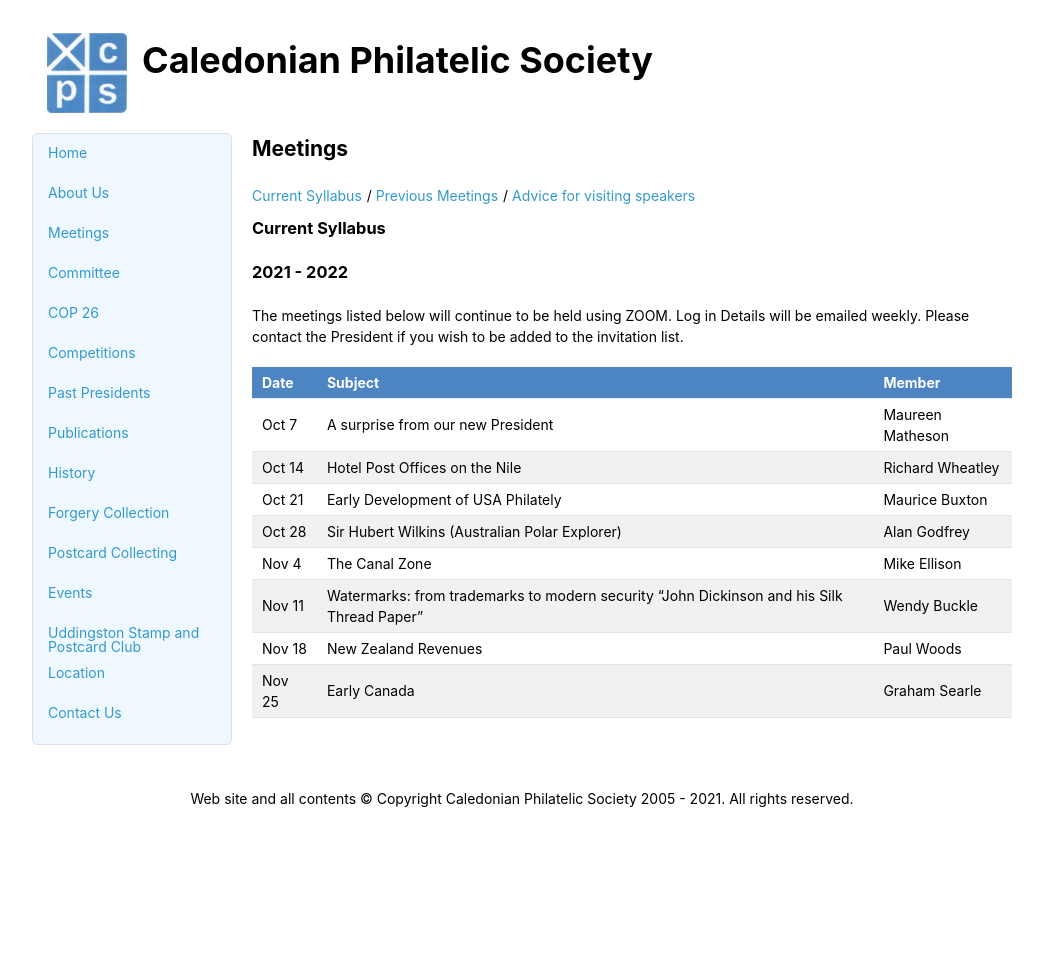
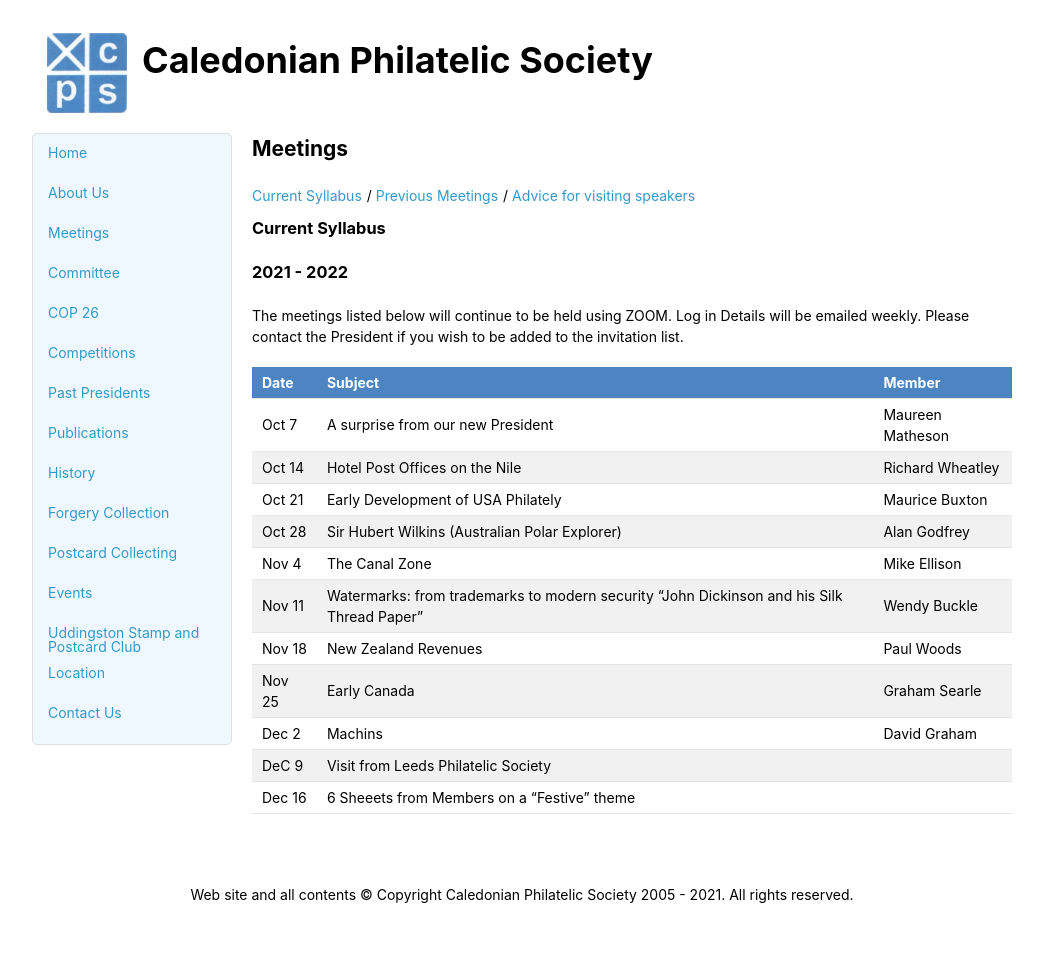
Before and after one commit to astalker/caledonian-stamps, a Jekyll site: the page built from meetings.md, in a window 1280 px wide. Shown: the whole page, without its empty margins (118-1161 px from the left). Built offline with Jekyll 4.4.1, drawn with Linux system fonts in a browser that asks for light colours; our own code applies the rules of GitHub Pages for plain Markdown files; before the commit the page ends 900 px from its top, so only the background shows below that.

Commit message:
December 2021 Meetings added

```diff
--- a/meetings.md
+++ b/meetings.md
@@ -17,3 +17,6 @@ Nov 4  | The Canal Zone | Mike Ellison
 Nov 11 | Watermarks: from trademarks to modern security "John Dickinson and his Silk Thread Paper"| Wendy Buckle
 Nov 18 | New Zealand Revenues | Paul Woods
 Nov 25 | Early Canada | Graham Searle
+Dec 2 | Machins | David Graham
+DeC 9 | Visit from Leeds Philatelic Society
+Dec 16 | 6 Sheeets from Members on a "Festive" theme
```
